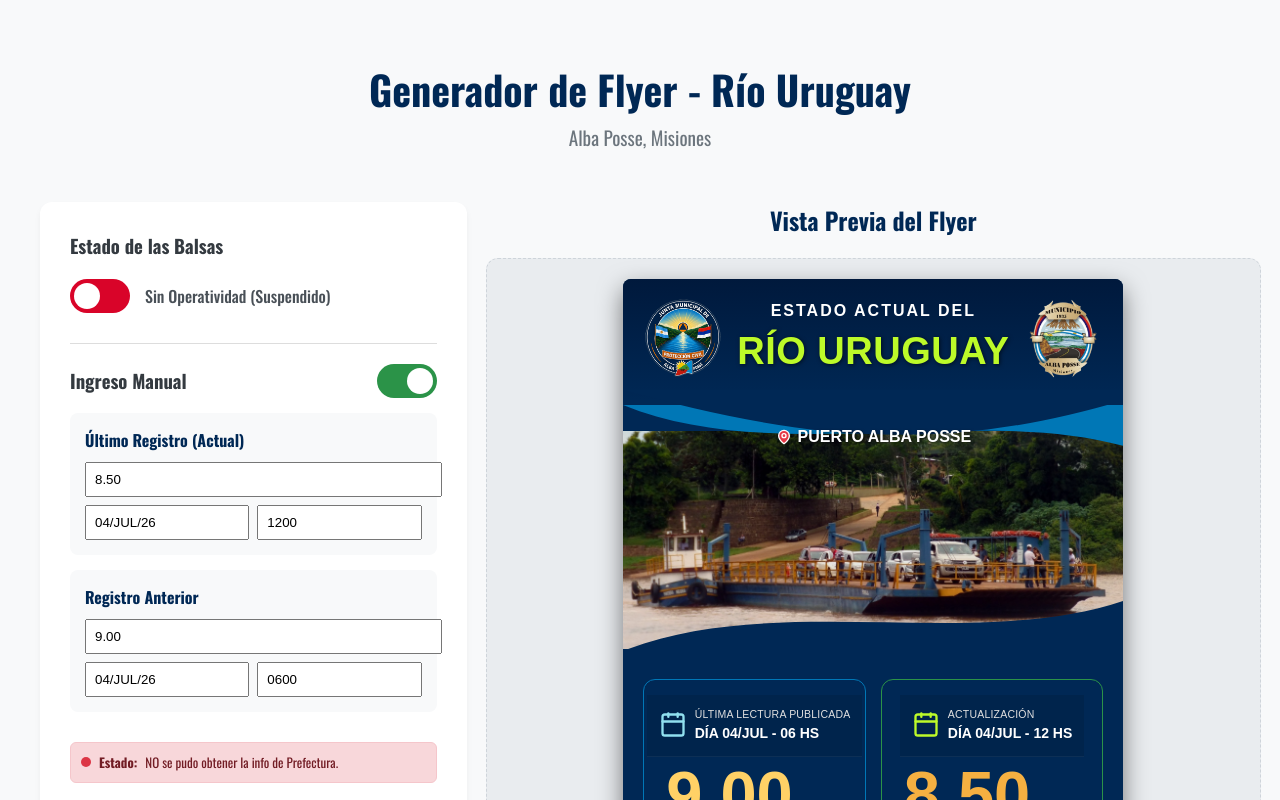
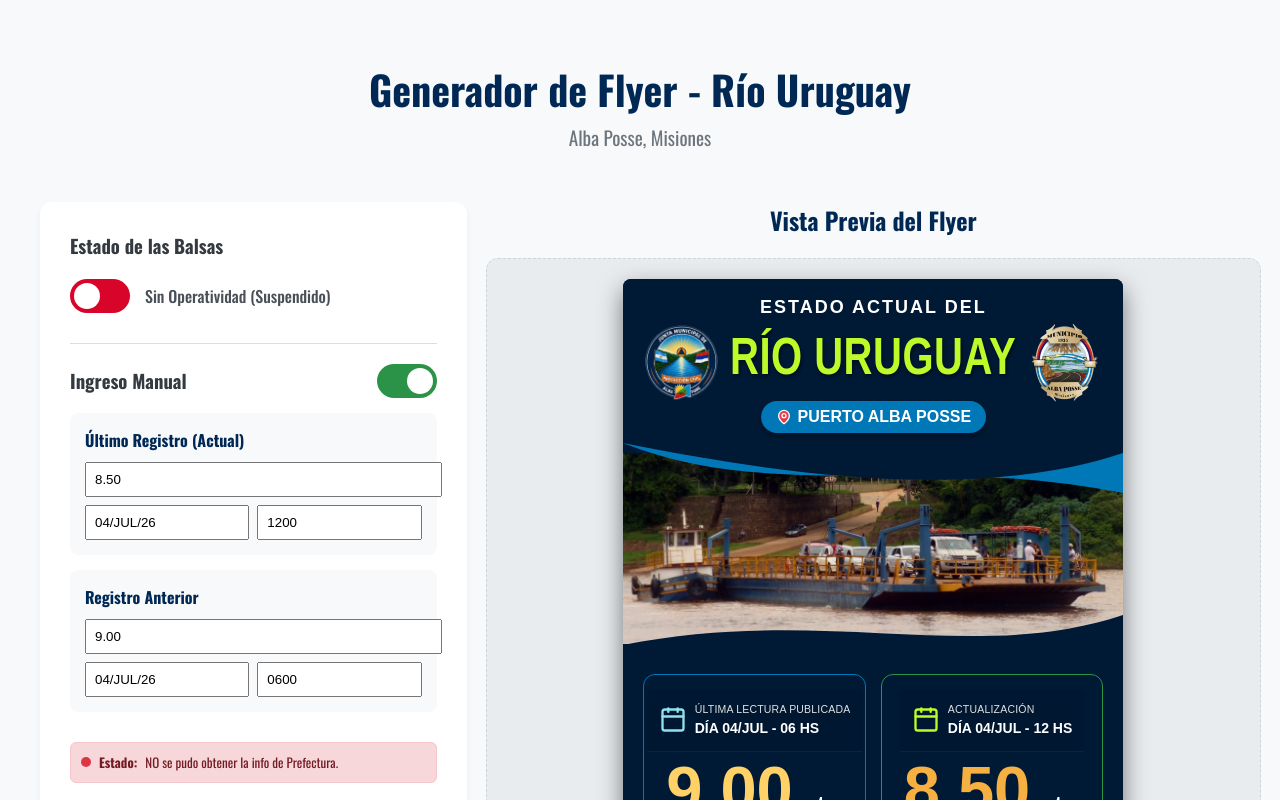
Before and after one commit to KevinSchacker/riouruguay-albaposse, a React (Vite) app: page / in a window 1280 px wide. Shown: the top 800 px of the page. Built offline with nearby package versions, Linux system fonts and the light colour scheme; no server answers.

Commit message:
Fix: Re-architect CSS waves to accurately replicate original layout structure

```diff
--- a/src/components/FlyerPreview.css
+++ b/src/components/FlyerPreview.css
@@ -39,13 +39,19 @@
 
 /* HEADER */
 .flyer-header {
+  position: relative;
+  background-color: #001a36; /* Azul bien oscuro de fondo principal */
+  z-index: 2;
+  padding-bottom: 20px;
+}
+
+.header-content {
   display: flex;
   justify-content: space-between;
   align-items: center;
-  padding: 20px;
-  background: linear-gradient(180deg, rgba(0,25,60,1) 0%, rgba(0,40,85,1) 100%);
+  padding: 15px 20px 0 20px;
   position: relative;
-  z-index: 2;
+  z-index: 10;
 }
 
 .logo-container {
@@ -79,7 +85,7 @@
 
 .header-titles h2 {
   margin: 0;
-  font-size: 16px;
+  font-size: 18px;
   font-weight: 700;
   color: #fff;
   letter-spacing: 2px;
@@ -87,60 +93,57 @@
 
 .header-titles h1 {
   margin: 0;
-  font-size: 38px;
-  font-weight: 800;
+  font-size: 40px;
+  font-weight: 900;
   color: #bdfa29; /* Verde lima brillante */
   text-shadow: 1px 1px 4px rgba(0,0,0,0.6);
   letter-spacing: 0.5px;
   white-space: nowrap;
+  transform: scaleY(1.3); /* Hace la letra más alta como en el original */
+  margin-top: 5px;
+  margin-bottom: 5px;
 }
 
 /* WAVES & LOCATION BADGE */
-.wave-container-top {
+.location-badge {
+  display: flex;
+  align-items: center;
+  justify-content: center;
+  width: max-content;
+  margin: 15px auto 0 auto;
+  background-color: #0077b6;
+  padding: 4px 15px;
+  border-radius: 20px;
+  font-weight: bold;
+  font-size: 16px;
+  color: #ffffff;
+  box-shadow: 0 4px 6px rgba(0,0,0,0.3);
   position: relative;
+  z-index: 15;
+}
+
+.wave-divider-top {
+  position: absolute;
+  bottom: -40px; /* Sale del header hacia la imagen */
+  left: 0;
   width: 100%;
-  height: 90px;
-  margin-top: -10px; /* Sube la ola para fundirse con el header */
-  background-color: transparent;
+  height: 50px;
   z-index: 5;
 }
 
-.wave-svg {
-  position: absolute;
-  top: 0;
-  left: 0;
+.divider-svg {
+  display: block;
   width: 100%;
   height: 100%;
 }
 
-.wave-cyan {
-  z-index: 1;
-  top: 15px; /* Baja la ola celeste para que se vea el borde inferior por debajo de la oscura */
-}
-
-.wave-dark {
-  z-index: 2;
-  top: 0;
-}
-
-.location-badge-wave {
-  position: absolute;
-  top: 35px; /* Centrado en la ola celeste */
-  left: 0;
-  width: 100%;
-  display: flex;
-  align-items: center;
-  justify-content: center;
-  z-index: 3;
-}
-
 /* CENTRAL IMAGE */
 .flyer-image-container {
-  height: 240px; /* Ajustado por la altura de las olas */
+  height: 270px;
   position: relative;
   background-color: #0077b6;
   overflow: hidden;
-  margin-top: -40px; /* Sube la imagen para que quede bajo las olas del top */
+  z-index: 1;
 }
 
 .image-background {
@@ -153,15 +156,6 @@
   filter: brightness(0.9);
 }
 
-.wave-container-bottom {
-  position: absolute;
-  bottom: -2px; /* Evita línea fina por subpixel rendering */
-  left: 0;
-  width: 100%;
-  height: 60px;
-  z-index: 3;
-}
-
 
 
 /* DATA SECTION */
@@ -170,11 +164,20 @@
   display: flex;
   flex-direction: column;
   justify-content: center;
-  gap: 10px; /* Espacio entre las tarjetas y el cartel de la balsa */
-  padding: 20px;
-  padding-top: 30px;
+  gap: 15px; /* Espacio entre las tarjetas y el cartel de la balsa */
+  padding: 30px 20px 20px 20px;
   position: relative;
   z-index: 3;
+  background-color: #001a36; /* Mismo azul que el header */
+}
+
+.wave-divider-bottom {
+  position: absolute;
+  top: -39px; /* Sale de la caja de datos hacia arriba, superponiendo la foto */
+  left: 0;
+  width: 100%;
+  height: 40px;
+  z-index: 5;
 }
 
 .data-cards-container {
--- a/src/components/FlyerPreview.jsx
+++ b/src/components/FlyerPreview.jsx
@@ -47,49 +47,47 @@ const FlyerPreview = ({ data, ferryOperational }) => {
 
       {/* HEADER */}
         <header className="flyer-header">
+          <div className="header-content">
             <div className="logo-container left-logo">
               <img src="/logo-proteccion-final.png" alt="Protección Civil Alba Posse" className="header-logo logo-left" />
             </div>
             <div className="header-titles">
               <h2>ESTADO ACTUAL DEL</h2>
               <h1>RÍO URUGUAY</h1>
+
+              <div className="location-badge">
+                <MapPin size={16} color="#ffffff" fill="#e63946" style={{marginRight: '6px', flexShrink: 0}} />
+                <span>PUERTO ALBA POSSE</span>
+              </div>
             </div>
             <div className="logo-container right-logo">
               <img src="/logo-municipio-final.png" alt="Municipio Alba Posse" className="header-logo logo-right" />
             </div>
+          </div>
+
+          {/* Top Wave Divider */}
+          <div className="wave-divider-top">
+            <svg viewBox="0 0 500 50" preserveAspectRatio="none" className="divider-svg">
+              <path d="M0,0 C150,60 300,10 500,50 L500,0 L0,0 Z" fill="#0077b6" />
+              <path d="M0,0 C150,30 350,60 500,10 L500,0 L0,0 Z" fill="#001a36" />
+            </svg>
+          </div>
         </header>
-
-        {/* Olas Top y Location Badge (Capa superpuesta al borde del header/imagen) */}
-        <div className="wave-container-top">
-          {/* Ola base cyan */}
-          <svg viewBox="0 0 500 80" className="wave-svg wave-cyan" preserveAspectRatio="none">
-            <path d="M0,0 C150,60 350,0 500,40 L500,0 L0,0 Z" fill="#0077b6" />
-          </svg>
-          {/* Ola superpuesta azul oscuro */}
-          <svg viewBox="0 0 500 80" className="wave-svg wave-dark" preserveAspectRatio="none">
-            <path d="M0,0 C150,40 300,70 500,10 L500,0 L0,0 Z" fill="#002855" />
-          </svg>
-
-          <div className="location-badge-wave">
-            <MapPin size={16} color="#ffffff" fill="#e63946" style={{marginRight: '6px', flexShrink: 0}} />
-            <span style={{color: '#ffffff', fontWeight: 'bold', textShadow: '1px 1px 3px rgba(0,0,0,0.5)'}}>PUERTO ALBA POSSE</span>
-          </div>
-        </div>
 
         {/* CENTRAL IMAGE */}
         <div className="flyer-image-container">
           <div className="image-background"></div>
+        </div>
 
-          {/* Ola inferior que separa la imagen de los datos */}
-          <div className="wave-container-bottom">
-            <svg viewBox="0 0 500 60" className="wave-svg" preserveAspectRatio="none">
-              <path d="M0,60 C150,0 350,60 500,10 L500,60 L0,60 Z" fill="#002855" />
+        {/* DATA SECTION WITH BOTTOM WAVE */}
+        <div className="flyer-data-section">
+          {/* Bottom Wave Divider */}
+          <div className="wave-divider-bottom">
+            <svg viewBox="0 0 500 40" preserveAspectRatio="none" className="divider-svg">
+              <path d="M0,40 C200,0 350,60 500,10 L500,40 L0,40 Z" fill="#001a36" />
             </svg>
           </div>
-        </div>
 
-      {/* DATA CARDS */}
-      <div className="flyer-data-section">
           <div className="data-cards-container">
 
           {/* LECTURA ANTERIOR */}
```
Lines whose indentation alone changed are shown as unchanged.
